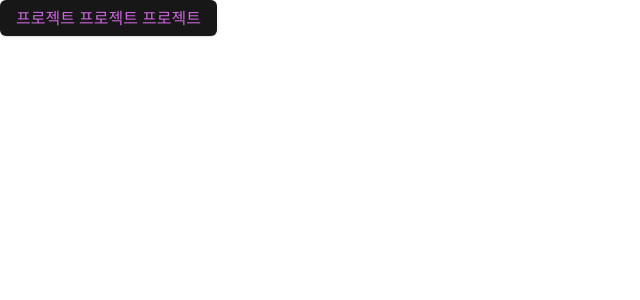
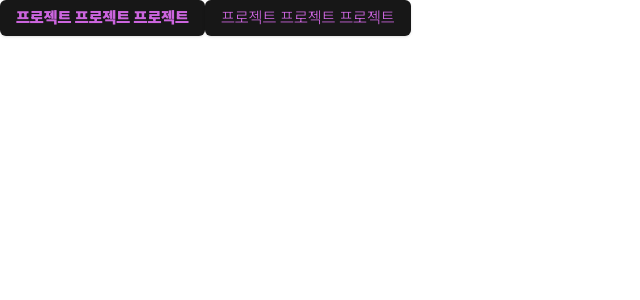
Before and after one commit to FitUp-KTB/FitUp-FE, a Next.js app: page / in a window 1280 px wide. Shown: the top 300 px of the page, without its empty margins (0-640 px from the left). Built offline with nearby package versions, Linux system fonts and the light colour scheme.

Commit message:
Chore: Pretendard 폰트 적용 및 tailwind 설정

```diff
--- a/app/layout.tsx
+++ b/app/layout.tsx
@@ -1,16 +1,11 @@
 import type { Metadata } from "next";
-import { Geist, Geist_Mono } from "next/font/google";
 import "@/styles/globals.css";
+import localFont from 'next/font/local'
 
-const geistSans = Geist({
-  variable: "--font-geist-sans",
-  subsets: ["latin"],
-});
-
-const geistMono = Geist_Mono({
-  variable: "--font-geist-mono",
-  subsets: ["latin"],
-});
+const pretendard = localFont({
+  src: '../fonts/PretendardVariable.woff2',
+  variable: '--font-pretendard',
+})
 
 export const metadata: Metadata = {
   title: "Create Next App",
@@ -24,9 +19,7 @@ export default function RootLayout({
 }>) {
   return (
     <html lang="en">
-      <body
-        className={`${geistSans.variable} ${geistMono.variable} antialiased`}
-      >
+      <body className={`${pretendard.variable} font-pretendard`}>
         {children}
       </body>
     </html>
--- a/app/page.tsx
+++ b/app/page.tsx
@@ -3,11 +3,15 @@ import { Button } from "@/components/ui/button";
 export default function Home() {
   return (
     <div>
-      <Button className="text-md text-ELSE-CC6">
+      <Button className="text-md text-ELSE-CC6 font-pretendard font-black">
         프로젝트
         프로젝트
         프로젝트
-
+      </Button>
+      <Button className="text-md text-ELSE-CC6 font-pretendard font-light">
+        프로젝트
+        프로젝트
+        프로젝트
       </Button>
     </div>
   );
--- a/tailwind.config.ts
+++ b/tailwind.config.ts
@@ -10,6 +10,9 @@ export default {
   ],
   theme: {
     extend: {
+      fontFamily: {
+        pretendard: ['var(--font-pretendard)'],
+      },
       colors: {
         background: 'hsl(var(--background))',
         foreground: 'hsl(var(--foreground))',
```
Also changed, not shown: fonts/PretendardVariable.woff2 (added), 1 other file (tests, documents, lock files or other folders).
